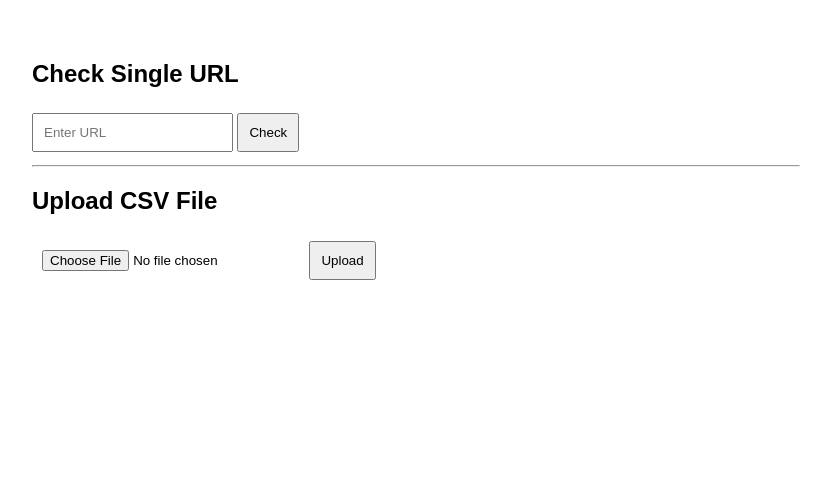
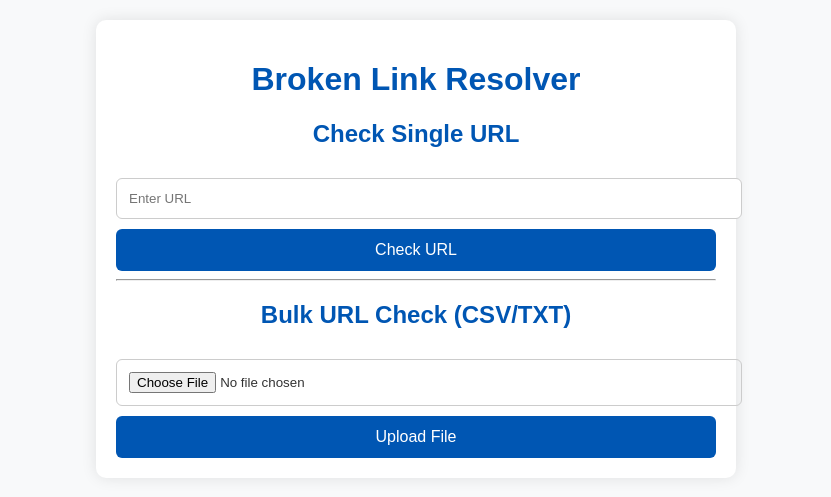
Before and after one commit to rksxox-coder/broken-link-resolver, a Flask app: template templates/index.html in a window 1280 px wide. Shown: the top 497 px of the page, without its empty margins (224-1055 px from the left). Run offline with Flask 3, Linux system fonts and the light colour scheme; the template is opened without the code that fills it, so the values that code supplies are empty.

Commit message:
Update index.html

```diff
--- a/templates/index.html
+++ b/templates/index.html
@@ -1,24 +1,20 @@
-<!DOCTYPE html>
-<html>
-<head>
-    <title>URL Alternative Finder</title>
-    <link rel="stylesheet" href="/static/style.css">
-</head>
-<body>
+{% extends "base.html" %}
+{% block content %}
+
+<h1>Broken Link Resolver</h1>
 
 <h2>Check Single URL</h2>
-<form method="POST" action="/check">
+<form action="/check" method="POST">
     <input type="text" name="url" placeholder="Enter URL" required>
-    <button type="submit">Check</button>
+    <button type="submit">Check URL</button>
 </form>
 
 <hr>
 
-<h2>Upload CSV File</h2>
-<form method="POST" action="/upload" enctype="multipart/form-data">
-    <input type="file" name="file" accept=".csv" required>
-    <button type="submit">Upload</button>
+<h2>Bulk URL Check (CSV/TXT)</h2>
+<form action="/upload" method="POST" enctype="multipart/form-data">
+    <input type="file" name="file" accept=".txt,.csv" required>
+    <button type="submit">Upload File</button>
 </form>
 
-</body>
-</html>
+{% endblock %}
```
